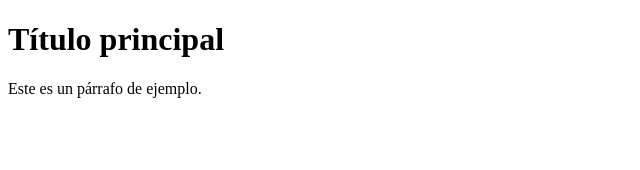
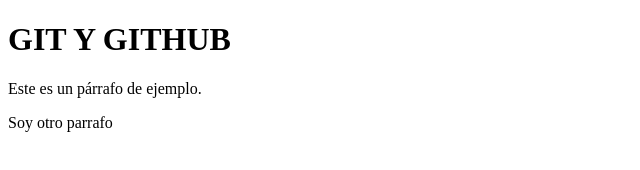
Before and after one commit to 666claudio/GIT-AND-GITHUB, a plain HTML site: page index.html in a window 1280 px wide. Shown: the whole page, without its empty margins (0-640 px from the left). Drawn offline with Linux system fonts and the light colour scheme.

Commit message:
agregue un parrafo

```diff
--- a/index.html
+++ b/index.html
@@ -8,8 +8,9 @@
 <body>
   <!-- Contenido de la página -->
 
-  <h1>Título principal</h1>
+  <h1>GIT Y GITHUB</h1>
   <p>Este es un párrafo de ejemplo.</p>
+  <p>Soy otro parrafo</p>
 
 </body>
 </html>
```
